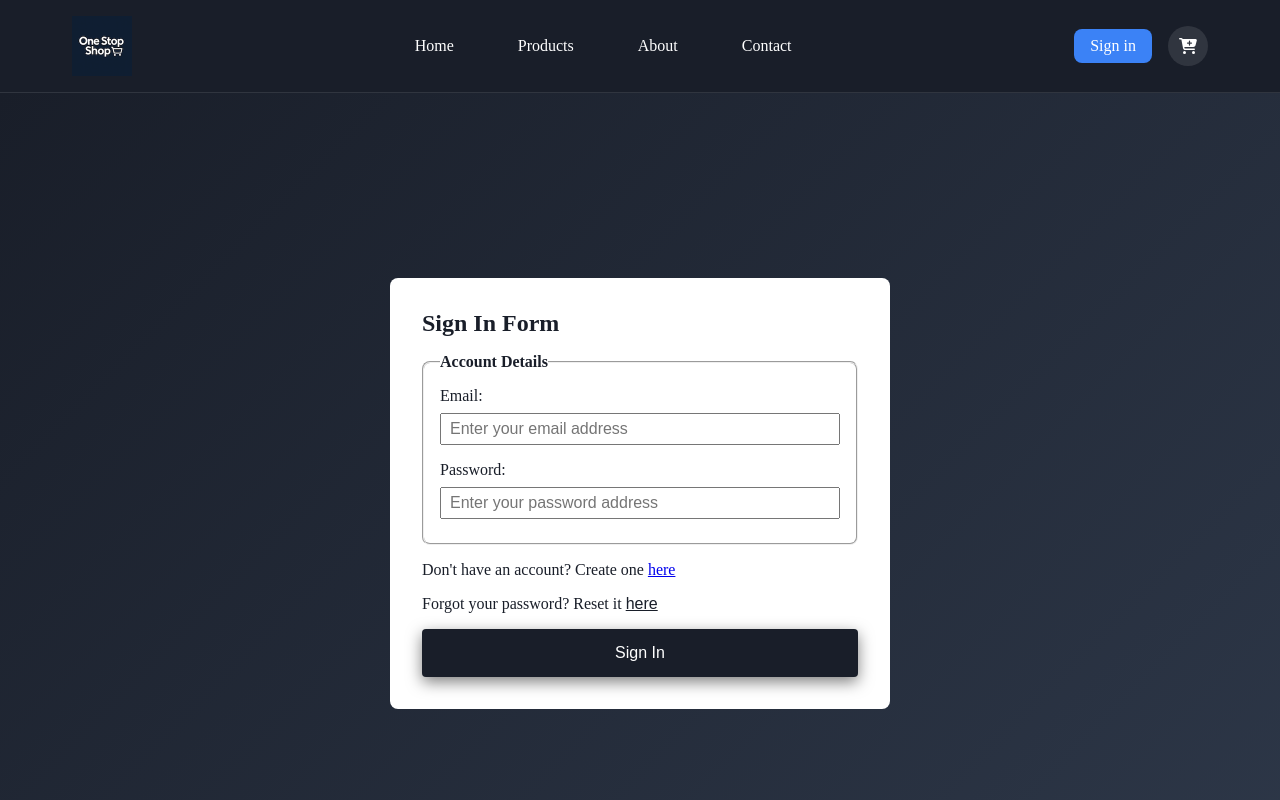
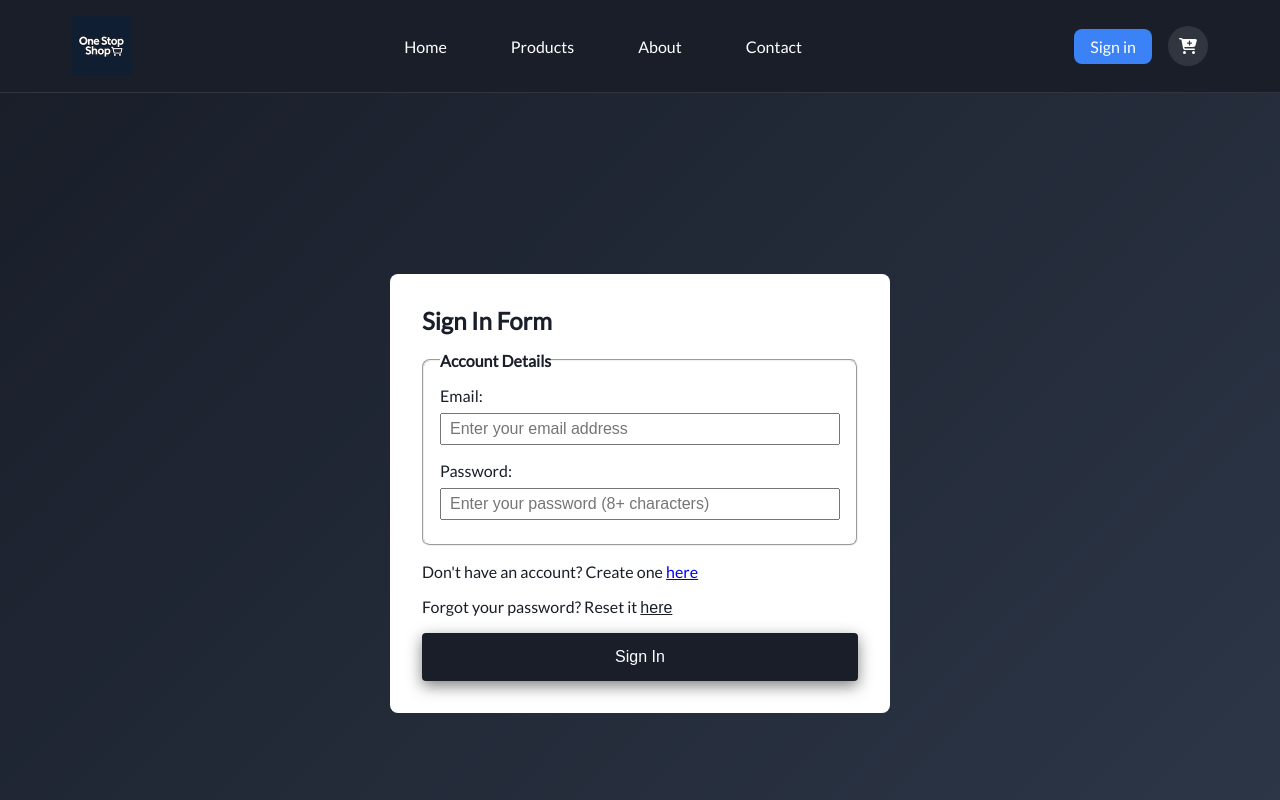
Before and after one commit to jerzyszajner/one-stop-shop, a React (Vite) app: page /sign-in in a window 1280 px wide. Shown: the top 800 px of the page. Built offline with nearby package versions, Linux system fonts and the light colour scheme; no server answers.

Commit message:
update readme, add figma mockup

```diff
--- a/index.html
+++ b/index.html
@@ -17,7 +17,7 @@
     <meta name="theme-color" content="#191e29" />
 
     <link rel="canonical" href="https://one-stop-shop-react.netlify.app" />
-
+    <!-- Favicons -->
     <link rel="icon" href="/assets/icons/favicon.ico" type="image/x-icon" />
     <link
       rel="icon"
@@ -48,7 +48,7 @@
       sizes="512x512"
       href="/assets/icons/android-chrome-512x512.png"
     />
-
+    <!-- Open Graph -->
     <meta
       property="og:title"
       content="One Stop Shop - Online Shopping Made Easy"
@@ -59,7 +59,7 @@
     />
     <meta property="og:type" content="website" />
     <meta property="og:url" content="https://one-stop-shop-react.netlify.app" />
-
+    <!-- Twitter Cards -->
     <meta name="twitter:card" content="summary" />
     <meta
       name="twitter:title"
--- a/src/index.css
+++ b/src/index.css
@@ -1,7 +1,7 @@
 /* Custom font import */
 @font-face {
     font-family: Lato-Regular;
-    src: url("/public/assets/fonts/Lato-Regular.ttf");
+    src: url("/assets/fonts/Lato-Regular.ttf");
 }
 
 /* Global reset and base styles */
@@ -18,6 +18,11 @@ button {
 input {
     font-size: var(--base-font-size);
 }
+
+body {
+    font-family: var(--font-family);
+}
+
 
 /* CSS Custom Properties (Variables) */
 :root {
@@ -42,6 +47,7 @@ input {
     --overlay-bg: rgba(0, 0, 0, 0.5);
 
     /* Typography */
+    --font-family: 'Lato-Regular', sans-serif;
     --base-font-size: 1rem;
     --small-font-size: 0.875rem;
     --medium-font-size: 1.5rem;
--- a/src/pages/SignIn/SignIn.jsx
+++ b/src/pages/SignIn/SignIn.jsx
@@ -113,7 +113,7 @@ const SignIn = () => {
             type="password"
             id="password"
             name="password"
-            placeholder="Enter your password address"
+            placeholder="Enter your password (8+ characters)"
             className={styles.formInput}
             onChange={handleInputChange}
             value={signInFormData.password}
```
Also changed, not shown: 2 other files (tests, documents, lock files or other folders).
